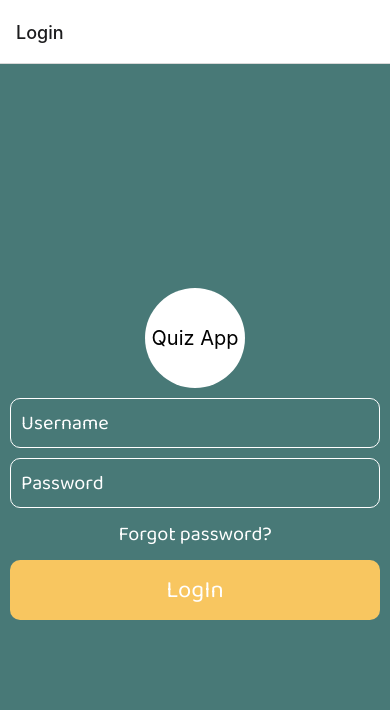
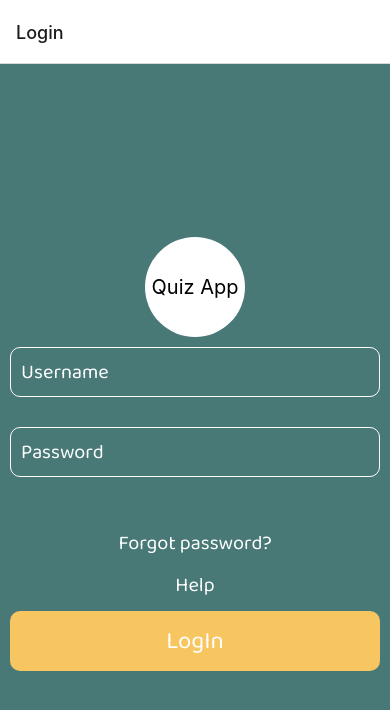
Before and after one commit to aogallo/quiz-app, a React Native app: screen /Login in a window 390 px wide. Shown: the top 710 px of the page. Built offline with nearby package versions, Linux system fonts and the light colour scheme.

Commit message:
Implement the logic for login
add securestore
add custom hook
add login slice
add styles for login screen

```diff
--- /dev/null
+++ b/components/CustomTextInput.tsx
@@ -0,0 +1,69 @@
+import { StyleSheet, Text, TextInput, View } from 'react-native'
+import { Colors } from '../constants/Colors'
+
+interface CustomTextInputProps {
+  value: string
+  error: string
+  onChangeText(value: string): void
+  secureTextEntry?: boolean
+  placeholder?: string
+}
+
+const CustomTextInput = ({
+  value,
+  error,
+  onChangeText,
+  placeholder = '',
+  secureTextEntry = false,
+}: CustomTextInputProps) => {
+  return (
+    <View style={styles.container}>
+      <View style={[styles.inputContainer, error ? styles.inputError : {}]}>
+        <TextInput
+          style={styles.input}
+          secureTextEntry={secureTextEntry}
+          placeholder={placeholder}
+          placeholderTextColor={'white'}
+          cursorColor={'white'}
+          autoCapitalize='none'
+          value={value}
+          onChangeText={onChangeText}
+        />
+      </View>
+      <View>
+        {error ? <Text style={styles.errorText}>{error}</Text> : null}
+      </View>
+    </View>
+  )
+}
+
+const styles = StyleSheet.create({
+  container: {
+    width: '100%',
+    marginBottom: 20,
+  },
+  inputContainer: {
+    borderRadius: 10,
+    borderColor: 'white',
+    borderWidth: 1,
+    width: '100%',
+    height: 50,
+    justifyContent: 'center',
+    padding: 10,
+  },
+  input: {
+    color: 'white',
+    fontFamily: 'baloo-2',
+    fontSize: 20,
+  },
+  errorText: {
+    color: Colors.secondary,
+    fontWeight: 'bold',
+  },
+  inputError: {
+    borderWidth: 1,
+    borderColor: Colors.secondary,
+  },
+})
+
+export default CustomTextInput
--- a/components/QuestionResult.tsx
+++ b/components/QuestionResult.tsx
@@ -26,6 +26,7 @@ const styles = StyleSheet.create({
   questionText: {
     fontSize: 17,
     width: '75%',
+    fontFamily: 'baloo-2',
   },
   container: {
     flexDirection: 'row',
--- /dev/null
+++ b/hooks/useLogin.ts
@@ -0,0 +1,21 @@
+import { useDispatch, useSelector } from 'react-redux'
+import { RootState } from '../store/store'
+import { logIn } from '../store/slices/loginSlice'
+
+export const useLogin = () => {
+  const dispatch = useDispatch()
+  const { isLoading, error, isAuthenticated } = useSelector(
+    (state: RootState) => state.login,
+  )
+
+  const authentication = (username: string, password: string) => {
+    dispatch(logIn({ username, password }))
+  }
+
+  return {
+    isLoading,
+    isAuthenticated,
+    error,
+    authentication,
+  }
+}
--- a/navigation/Navigator.tsx
+++ b/navigation/Navigator.tsx
@@ -5,6 +5,8 @@ import FinishScreen from '../screens/FinishScreen'
 import { createNativeStackNavigator } from '@react-navigation/native-stack'
 import { RootStackParamList } from '../App'
 import { View } from 'react-native'
+import { useSelector } from 'react-redux'
+import { RootState } from '../store/store'
 
 const Stack = createNativeStackNavigator<RootStackParamList>()
 
@@ -13,11 +15,13 @@ interface NavigatorProps {
 }
 
 const Navigator = ({ onLayout }: NavigatorProps) => {
-  const isSignedIn = false
+  const isAuthenticated = useSelector(
+    (state: RootState) => state.login.isAuthenticated,
+  )
   return (
     <View style={{ flex: 1 }} onLayout={onLayout}>
       <Stack.Navigator>
-        {isSignedIn ? (
+        {isAuthenticated ? (
           <>
             <Stack.Screen
               name='Welcome'
--- a/screens/LoginScreen.tsx
+++ b/screens/LoginScreen.tsx
@@ -1,49 +1,79 @@
 import { useState } from 'react'
 import {
-  Button,
+  ActivityIndicator,
   Pressable,
   StyleSheet,
   Text,
-  TextInput,
   View,
 } from 'react-native'
-import { FontAwesome } from '@expo/vector-icons'
 import { Colors } from '../constants/Colors'
+import { useLogin } from '../hooks/useLogin'
+import CustomTextInput from '../components/CustomTextInput'
 
 const LoginScreen = () => {
+  const { isLoading, error, authentication } = useLogin()
+  const [inputErrors, setInputErrors] = useState({ username: '', password: '' })
   const [username, setUsername] = useState('')
   const [password, setPassword] = useState('')
+
+  const handleLogin = () => {
+    setInputErrors({ username: '', password: '' })
+    if (username.trim() === '') {
+      setInputErrors((prevState) => {
+        return { ...prevState, username: 'The username is required.' }
+      })
+      return
+    }
+
+    if (password.trim() === '') {
+      setInputErrors((prevState) => {
+        return { ...prevState, password: 'The password is required.' }
+      })
+      return
+    }
+
+    setInputErrors({ username: '', password: '' })
+    authentication(username, password)
+  }
 
   return (
     <View style={styles.container}>
       <View style={styles.logoContainer}>
         <Text style={styles.logoText}>Quiz App</Text>
       </View>
-      <View style={styles.inputContainer}>
-        <TextInput
-          style={styles.input}
-          placeholder='Username'
-          placeholderTextColor={'white'}
+      <CustomTextInput
         value={username}
         onChangeText={setUsername}
+        placeholder='Username'
+        error={inputErrors.username}
       />
-      </View>
-      <View style={styles.inputContainer}>
-        <TextInput
-          style={styles.input}
-          placeholder='Password'
-          secureTextEntry
-          placeholderTextColor={'white'}
+
+      <CustomTextInput
         value={password}
         onChangeText={setPassword}
+        placeholder='Password'
+        error={inputErrors.password}
+        secureTextEntry
       />
+
+      <View>
+        <Text style={styles.errorText}>{error}</Text>
       </View>
-      <Text style={styles.input}>Forgot password?</Text>
-      <View style={styles.buttonContainer}>
-        <Pressable>
+      <Text style={[styles.input, styles.forgotText]}>Forgot password?</Text>
+      <Text style={styles.input}>Help</Text>
+      <Pressable
+        onPress={handleLogin}
+        style={({ pressed }) => [
+          styles.buttonContainer,
+          pressed ? { opacity: 0.75 } : {},
+        ]}
+      >
+        {isLoading ? (
+          <ActivityIndicator size={'small'} />
+        ) : (
           <Text style={styles.buttonText}>LogIn</Text>
+        )}
       </Pressable>
-      </View>
     </View>
   )
 }
@@ -70,20 +100,6 @@ const styles = StyleSheet.create({
     fontSize: 24,
     fontFamily: 'baloo-2',
   },
-  inputContainer: {
-    borderRadius: 10,
-    borderColor: 'white',
-    borderWidth: 1,
-    width: '100%',
-    height: 50,
-    justifyContent: 'center',
-    padding: 10,
-  },
-  input: {
-    color: 'white',
-    fontFamily: 'baloo-2',
-    fontSize: 20,
-  },
   logoContainer: {
     backgroundColor: 'white',
     width: 100,
@@ -96,6 +112,19 @@ const styles = StyleSheet.create({
   logoText: {
     fontSize: 20,
   },
+  forgotText: {
+    marginTop: 10,
+  },
+  errorText: {
+    color: Colors.secondary,
+    fontSize: 20,
+    fontWeight: 'bold',
+  },
+  input: {
+    color: 'white',
+    fontFamily: 'baloo-2',
+    fontSize: 20,
+  },
 })
 
 export default LoginScreen
--- /dev/null
+++ b/store/slices/loginSlice.ts
@@ -0,0 +1,44 @@
+import { createSlice } from '@reduxjs/toolkit'
+import type { PayloadAction } from '@reduxjs/toolkit'
+
+interface LoginType {
+  isLoading: boolean
+  isAuthenticated: boolean
+  error: string
+}
+
+interface UserType {
+  username: string
+  password: string
+}
+
+const initialState: LoginType = {
+  isLoading: false,
+  isAuthenticated: false,
+  error: '',
+}
+
+const loginSlice = createSlice({
+  name: 'login',
+  initialState,
+  reducers: {
+    logIn: (state, action: PayloadAction<UserType>) => {
+      state.error = ''
+      state.isLoading = true
+      if (
+        action.payload.username !== 'adminUser' ||
+        action.payload.password !== '12345678'
+      ) {
+        state.error = 'Unable to Log in'
+      } else {
+        state.isAuthenticated = true
+        state.error = ''
+      }
+      state.isLoading = false
+    },
+  },
+})
+
+export const { logIn } = loginSlice.actions
+
+export default loginSlice.reducer
--- a/store/store.ts
+++ b/store/store.ts
@@ -1,9 +1,11 @@
 import { configureStore } from '@reduxjs/toolkit'
 import responsesReducer from './slices/responseSlice'
+import loginReducer from './slices/loginSlice'
 
 export const store = configureStore({
   reducer: {
     responses: responsesReducer,
+    login: loginReducer,
   },
 })
 
```
Also changed, not shown: util/secureStore.ts (added, +9 -0 lines). Lines whose indentation alone changed are shown as unchanged.
